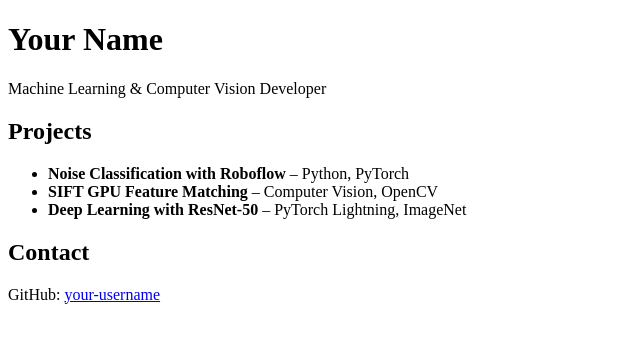
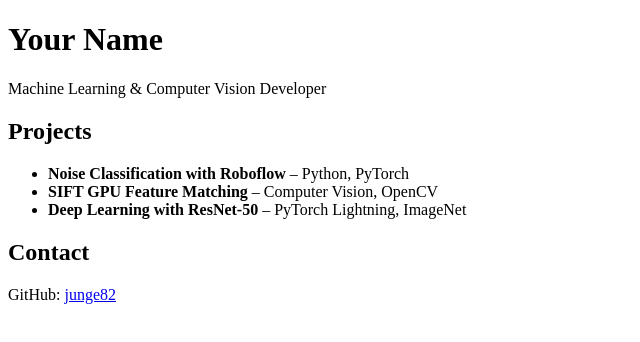
Before and after one commit to junge82/gergely-jung, a plain HTML site: page index.html in a window 1280 px wide. Shown: the full height of the page, 0-640 px from the left. Drawn offline with Linux system fonts and the light colour scheme.

Commit message:
Update index.html

```diff
--- a/index.html
+++ b/index.html
@@ -16,6 +16,6 @@
     <!-- Add more project descriptions here -->
   </ul>
   <h2>Contact</h2>
-  <p>GitHub: <a href="https://github.com/your-username">your-username</a></p>
+  <p>GitHub: <a href="https://github.com/junge82">junge82</a></p>
 </body>
 </html>
```
